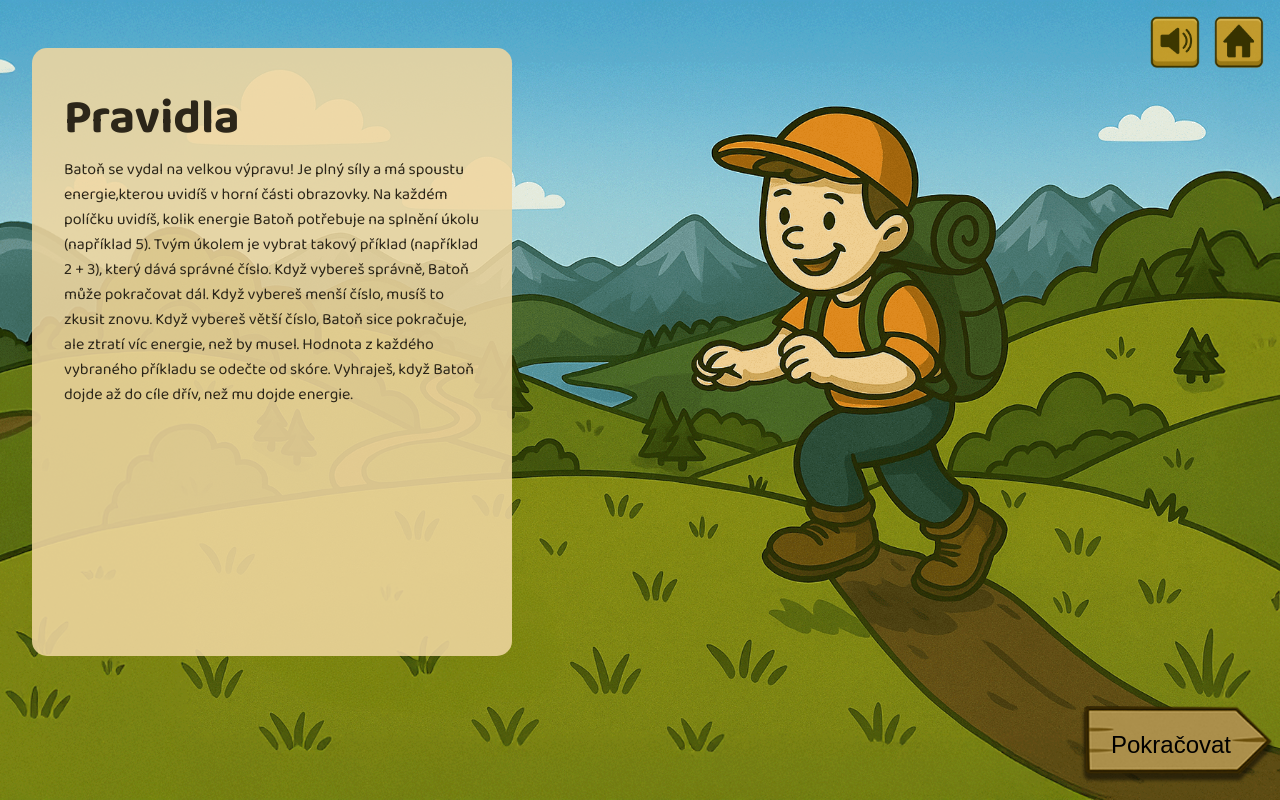
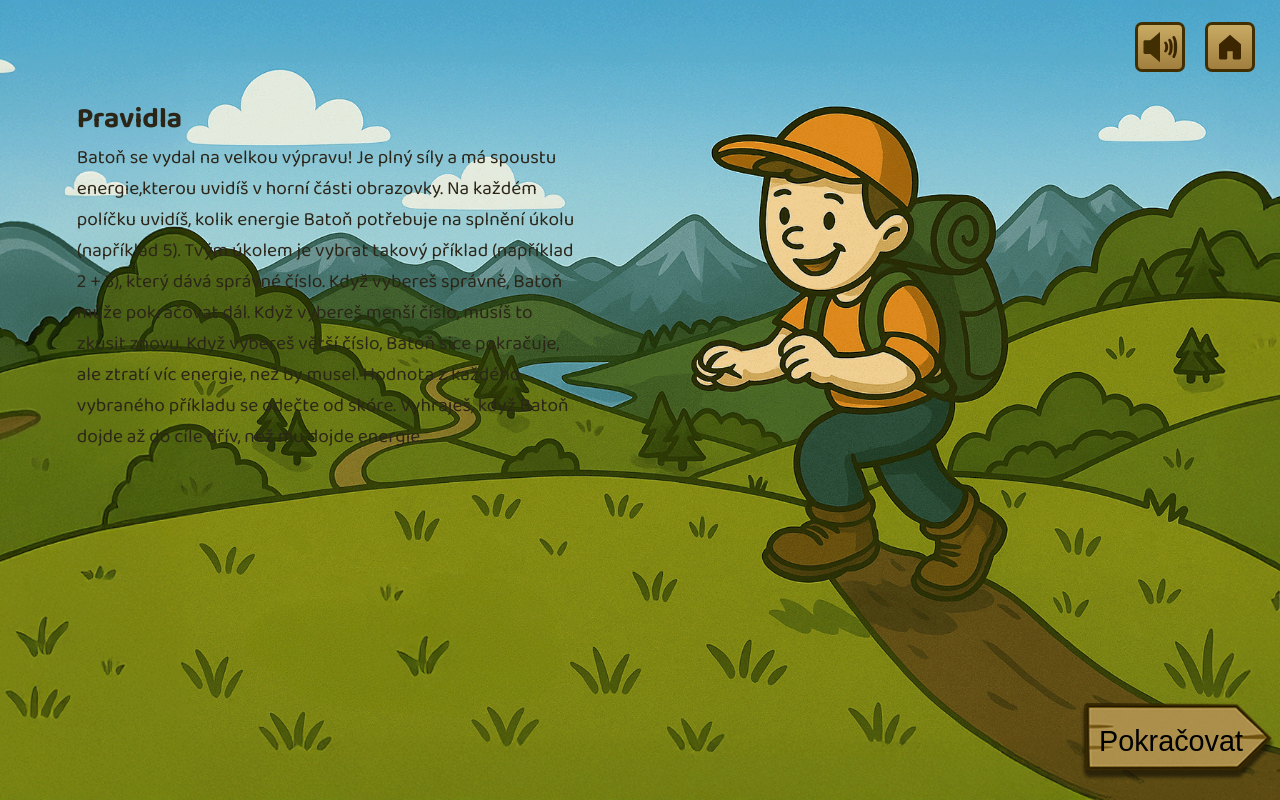
Before and after one commit to LucieKopasova/projekt-hra, a React (Vite) app: page /pravidla in a window 1280 px wide. Built offline with nearby package versions, Linux system fonts and the light colour scheme.

Commit message:
úprava variables

```diff
--- a/src/components/GameContainer/GameContainer.jsx
+++ b/src/components/GameContainer/GameContainer.jsx
@@ -2,7 +2,7 @@ import { GameLevel } from '../GameLevel/GameLevel';
 import { GameMap } from '../GameMap/GameMap';
 
 export const GameContainer = () => {
-  let i = 2;
+  let i = 1;
 
   return <>{i === 1 ? <GameLevel /> : <GameMap />}</>;
 };
--- a/src/components/GameLevel/GameLevel.jsx
+++ b/src/components/GameLevel/GameLevel.jsx
@@ -1,12 +1,13 @@
 
 import { FooterGameLevel } from '../FooterGameLevel/FooterGameLevel';
 import '/global.css';
+import gameData from '../../data/gameData.json';
 
 export const GameLevel = () => {
   return (
     <>
 
-    <img src="/../assets/12_klada.png" />
+    <img src={gameData[0].actionImage}/>
 
     <div className="gamelevel-game">
 
--- a/src/global.css
+++ b/src/global.css
@@ -1,4 +1,30 @@
-@import url('https://fonts.googleapis.com/css2?family=Open+Sans:wght@400;700&display=swap');
+:root {
+  /* Barvy */
+  --color-text_border: #2c2619;
+  --color-background_title: #efd6a0;
+  --color-background_title-opacity: rgba(239, 214, 160, 0.88)
+
+
+  /* Stíny a rámečky */
+  --box-shadow:
+    0 2px 4px rgba(0, 0, 0, 0.1),
+    0 4px 8px rgba(0, 0, 0, 0.06);
+
+  --border: 4px solid var(--color-text_border);
+  --border-radius: 15px;
+
+  /* Fonty */
+  --font-size-normal: 1.2rem;
+  --font-size-bigger: 3rem;
+  --font-size-titles: 1.5rem;
+  --font-weight-bold: 700;
+
+  /* Layout */
+  --max-width-container: 1650px;
+  --max-height-container: 1078px;
+}
+
+
 
 *,
 html,
@@ -14,44 +40,11 @@ body,
 
 html {
   font-family: "Baloo 2", sans-serif;
-  color: var(--color-text)
+  font-size: var(--font-size-normal);
+  color: var(--color-text_border)
 }
 
-:root {
-  /* Barvy */
-  --color-text: #2c2619;
-  /* --color-text-btn: #2e4007; není potřeba */
-  --color-exampels-background: #efd6a0;
-  --color-examples-border: var(--color-text-btn);
-  /*nedává smysl o zanořovat)
 
-  /* Stíny a rámečky */
-  --box-shadow:
-    0 2px 4px rgba(0, 0, 0, 0.1),
-    0 4px 8px rgba(0, 0, 0, 0.06);
-
-  --border: 4px solid var(--color-text);
-  --border-radius: 15px;
-
-  /* Fonty */
-  --font-size-normal: 3rem;
-  --font-size-smaller: 1.5rem;
-  --font-size-bigger: 4rem;
-  --font-weight-bold: 700;
-
-  /* Layout */
-  --max-width-container: 1650px;
-  --max-height-container: 1078px;
-
-
-
-  /* styly Lucka */
-  --font-size-h1: 7rem;
-  --color-exampels-background-opacity: rgba(239, 214, 160, 0.88)
-    /* hlavní nadpis */
-
-
-}
 
 
 /* 0. šipka pokračovat (Lucka) */
@@ -63,7 +56,7 @@ html {
   background-repeat: no-repeat;
   width: 200px;
   height: 78px;
-  font-size: var(--font-size-smaller);
+  font-size: var(--font-size-titles);
   text-indent: -18px;
   position: fixed;
   right: 0rem;
@@ -84,20 +77,14 @@ html {
 .icon-soundSwitch {
   background-color: transparent;
   border: none;
-  background-image: url(assets/03_SoundOn.png);
-  background-size: contain;
-  background-repeat: no-repeat;
-  width: 50px;
+  width: 56px;
   height: 56px;
 }
 
 .icon-homeButton {
   background-color: transparent;
   border: none;
-  background-image: url(assets/01_home.png);
-  background-size: contain;
-  background-repeat: no-repeat;
-  width: 50px;
+  width: 56px;
   height: 56px;
 }
 
@@ -117,8 +104,8 @@ html {
 
 .game-title {
   font-family: "Luckiest Guy", cursive;
-  color: var(--color-exampels-background);
-  font-size: var(--font-size-h1);
+  color: var(--color-background_title);
+  font-size: 7rem;
   justify-content: center;
   margin-top: 4rem;
   display: flex;
@@ -174,15 +161,14 @@ html {
   justify-content: center;
   width: 30rem;
   height: 38rem;
-  background-color: var(--color-exampels-background-opacity);
+  background-color: var(--color-background_title-opacity);
   border-radius: var(--border-radius);
   padding: 2rem;
 }
 
 .rulesPage-title {
   flex: 0 1 auto;
-  color: var(--color-text);
-  font-size: var(--font-size-normal);
+  font-size: var(--font-size-titles);
   height: auto;
 }
 
@@ -246,7 +232,6 @@ img {
 .header {
   grid-area: header;
   margin: 0;
-  border: 2px solid red;
   margin-top: 2rem;
 
   display: grid;
@@ -268,12 +253,10 @@ img {
   align-items: center;
   justify-content: center;
 
-  background-color: var(--color-exampels-background);
+  background-color: var(--color-background_title);
   border: var(--border);
   border-radius: 12px;
-  font-family: 'Georgia', serif;
   font-size: var(--font-size-bigger);
-  color: var(--color-text-btn);
   font-weight: var(--font-weight-bold);
 }
 
@@ -295,9 +278,8 @@ img {
 
   border: var(--border);
   border-radius: var(--border-radius);
-  background-color: var(--color-exampels-background);
+  background-color: var(--color-background_title);
   box-shadow: var(--box-shadow);
-  color: var(--color-text-btn);
   font-size: var(--font-size-bigger);
   font-weight: var(--font-weight-bold);
 }
@@ -307,7 +289,6 @@ img {
 .result-blocker {
   grid-area: result-blocker;
   justify-self: center;
-  border: 2px solid red;
   width: 100px;
   height: 100px;
   position: relative;
@@ -319,9 +300,8 @@ img {
 
   border: var(--border);
   border-radius: var(--border-radius);
-  background-color: var(--color-exampels-background);
+  background-color: var(--color-background_title);
   box-shadow: var(--box-shadow);
-  color: var(--color-text-btn);
   font-size: var(--font-size-bigger);
   font-weight: var(--font-weight-bold);
 
@@ -334,7 +314,6 @@ příklady */
 .examples {
   grid-area: exams;
   justify-self: center;
-  border: 2px solid red;
   display: flex;
   flex-direction: column;
   width: 100%;
@@ -356,11 +335,10 @@ příklady */
 
   border: var(--border);
   border-radius: var(--border-radius);
-  background-color: var(--color-exampels-background);
+  background-color: var(--color-background_title);
   transition: background-color 0.3s, transform 0.2s;
   box-shadow: var(--box-shadow);
-  color: var(--color-text-btn);
-  font-size: var(--font-size-normal);
+  font-size: var(--font-size-bigger);
   font-weight: var(--font-weight-bold);
 }
 
@@ -369,7 +347,6 @@ příklady */
 
 .blocker {
   grid-area: blocker;
-  border: 2px solid red;
   margin-right: 2rem;
 }
 
@@ -377,7 +354,6 @@ příklady */
 
 .footer {
   grid-area: footer;
-  border: 2px solid red;
   display: flex;
   align-items: end;
 }
@@ -392,7 +368,7 @@ příklady */
   gap: 5rem;
   min-height: 130px;
   padding: 2rem;
-  font-size: var(--font-size-smaller);
+  font-size: var(--font-size-normal);
 }
 
 /* MAPA */
--- a/src/pages/App/App.jsx
+++ b/src/pages/App/App.jsx
@@ -1,12 +1,19 @@
 import { Outlet } from 'react-router-dom';
 import './style.css';
+import {SoundOnIcon} from '../../components/SoundOnIcon/SoundOnIcon';
+import {SoundOffIcon} from '../../components/SoundOffIcon/SoundOffIcon';
+import { HomeIcon } from '../../components/HomeIcon/HomeIcon';
 
 export const App = () => {
   return (
     <div className="container">
       <div className="app-icons">
-        <button className="icon-soundSwitch"></button>
-        <button className="icon-homeButton"></button>
+        <button className="icon-soundSwitch">
+          <SoundOnIcon/>
+        </button>
+        <button className="icon-homeButton">
+          <HomeIcon/>
+        </button>
       </div>
 
       <Outlet />
--- a/src/pages/HomePage/HomePage.css
+++ /dev/null
@@ -1,58 +0,0 @@
-.background {
-  background-size: cover;
-  background-position: center;
-  background-repeat: no-repeat;
-  position: relative;
-  height: 100vh;
-  width: 100vw;
-  display: flex;
-  flex-direction: column;
-  justify-content: center;
-  align-items: center;
-}
-
-
-.content {
-  display: flex;
-  flex-direction: column;
-  width: 100%;
-  height: 100%;
-  max-width: 1647px;
-  max-height: 1080px;
-
-}
-
-header {
-  display: flex;
-  justify-content: center;
-  align-items: center;
-  position: relative;
-  height: 100px;
-}
-
-
-/* ⬆️ Nahoře - společné CSS */
-
-
-.sound-toggle {
-  margin-right: 2rem;
-  margin-top: 2rem;
-}
-
-.buttons {
-  display: flex;
-  flex-direction: column;
-  gap: 0.5rem;
-  padding-bottom: 10rem;
-}
-
-.btn {
-  font-size: 4rem;
-  padding: 18px 50px;
-  border: none;
-  border-radius: 16px;
-  margin-bottom: 16px;
-  cursor: pointer;
-  font-weight: bold;
-  transition: transform 0.1s ease-in-out;
-}
--- a/src/pages/HomePage/HomePage.jsx
+++ b/src/pages/HomePage/HomePage.jsx
@@ -1,5 +1,5 @@
 import gameData from '../../data/gameData.json';
-import './HomePage.css';
+
 
 export const HomePage = () => {
   return (
```
